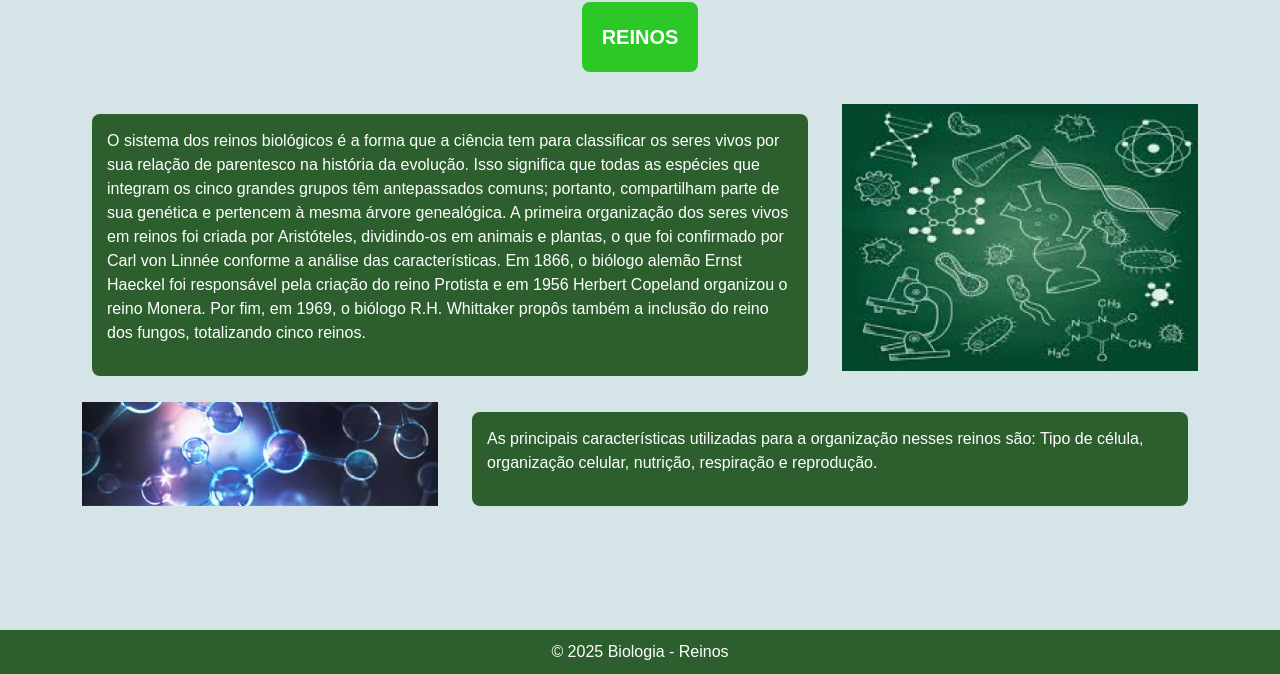
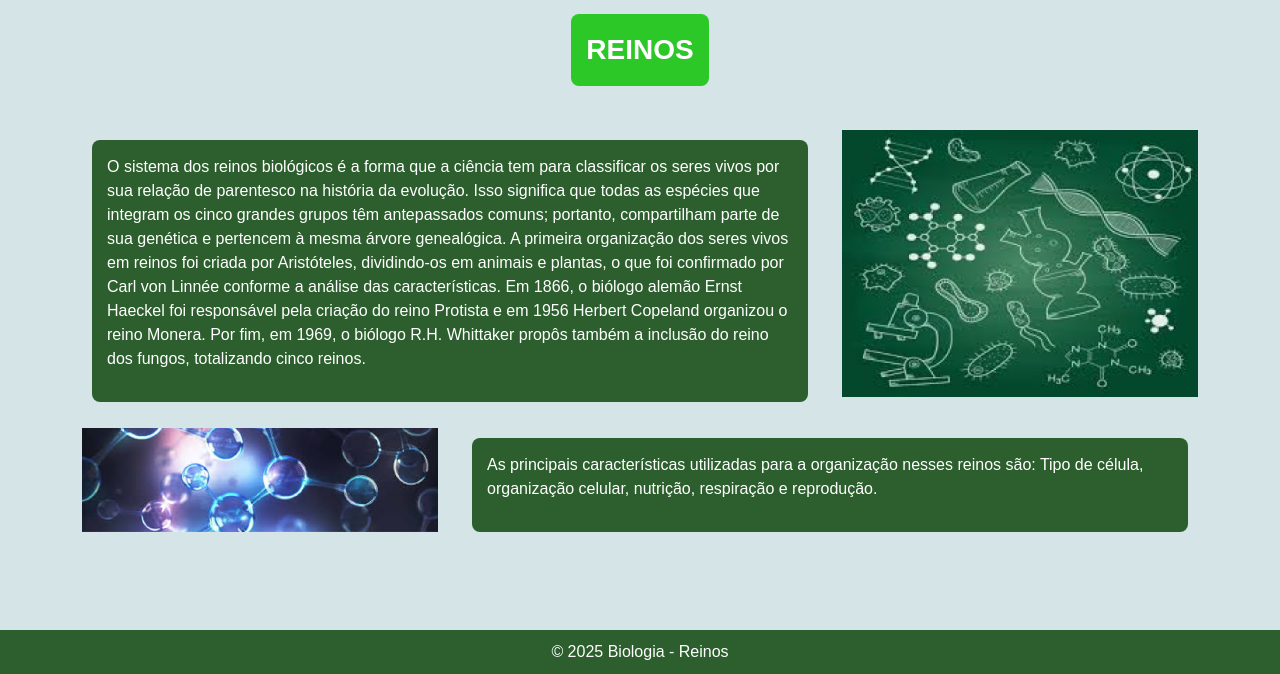
Before and after one commit to VitorGalera/Site_biologia, a plain HTML site: page index.html in a window 1280 px wide. Shown: the part 126-800 px from the top of the page. Drawn offline with nearby package versions, Linux system fonts and the light colour scheme.

Commit message:
Update style.css

```diff
--- a/style.css
+++ b/style.css
@@ -5,20 +5,21 @@ html, body {
     font-family: Arial, sans-serif;
 }
 
-/* Título Principal */
+/* /* Título Principal */
 .section-title {
-    font-size: 20px; /* Tamanho da fonte */
+    font-size: 28px; /* Tamanho da fonte reduzido */
     font-weight: bold; /* Deixa o título em negrito */
     color: white; /* Cor do texto */
     text-align: center; /* Centraliza o texto */
-    padding: 20px; /* Adiciona espaçamento interno ao redor do texto */
+    padding: 15px; /* Adiciona espaçamento interno ao redor do texto */
     background-color: #2CC828; /* Cor de fundo do retângulo */
     border-radius: 8px; /* Bordas arredondadas no retângulo */
-    margin: 8px 0; /* Espaçamento externo em cima e embaixo */
+    margin: 20px 0; /* Espaçamento externo em cima e embaixo */
     width: fit-content; /* Faz com que o retângulo tenha o tamanho do texto */
     margin-left: auto; /* Centraliza horizontalmente */
     margin-right: auto; /* Centraliza horizontalmente */
 }
+
 
 
 /* Usando Flexbox no corpo da página para forçar o rodapé a ficar no final */
```
